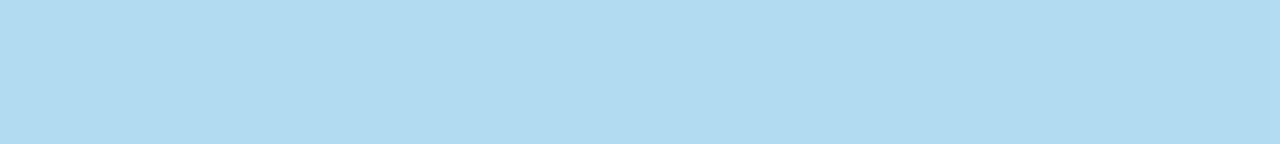
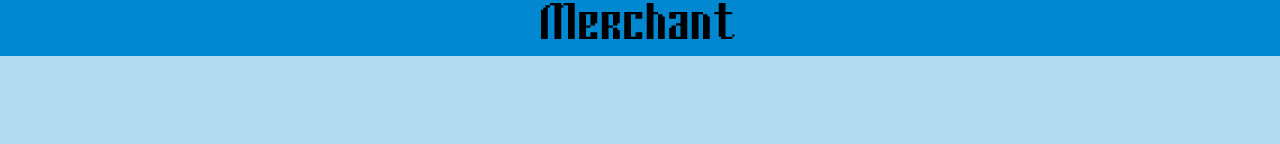
Before and after one commit to Lolodinus/merchant, a React (Create React App) app: page / in a window 1280 px wide. Shown: the top 144 px of the page. Built offline with nearby package versions, Linux system fonts and the light colour scheme.

Commit message:
add header

```diff
--- a/src/app/App.js
+++ b/src/app/App.js
@@ -1,5 +1,6 @@
 import React from 'react';
 
+import { Header } from "../components/header";
 import { Main } from "../pages/main";
 
 import style from './app.module.scss';
@@ -7,7 +8,9 @@ import style from './app.module.scss';
 
 export const App = () => {
 	return (
+
 		<div className={ style.App }>
+			<Header/>
 			<Main/>
 		</div>
 	);
--- a/src/app/app.module.scss
+++ b/src/app/app.module.scss
@@ -14,6 +14,7 @@ html, body, div[id=root] {
 .App {
   height: 100%;
   display: flex;
+  flex-direction: column;
   text-align: center;
   background-color: rgba($primary-color-dark, .3);
 };
--- /dev/null
+++ b/src/components/header/Header.jsx
@@ -0,0 +1,18 @@
+import React from "react";
+
+import style from "./header.module.scss";
+
+
+export const Header = () => {
+    return (
+        <header className={ style.header }>
+            <div className={ style.header__container }>
+                <div className={ style.header_row }>
+                    <div className={ style.header_left }></div>
+                    <div className={ style.header_center }>Merchant</div>
+                    <div className={ style.header_right }></div>
+                </div>
+            </div>
+        </header>
+    )
+}
--- /dev/null
+++ b/src/components/header/header.module.scss
@@ -0,0 +1,34 @@
+@import "../../shareStyle/palette";
+
+
+.header {
+    height: 60px;
+    background-color: $primary-color-dark;
+
+    .header__container {
+        height: 100%;
+        max-width: 1280px;
+        margin: auto;
+        padding: 0 15px;
+
+        .header_row {
+            height: 100%;
+            display: flex;
+
+            .header_left {
+                flex-basis: 40%;
+            };
+            .header_center {
+                flex: 1 0 20%;
+                display: flex;
+                justify-content: center;
+                align-items: center;
+
+                font-size: 45px;
+            };
+            .header_right {
+                flex-basis: 40%;
+            };
+        }
+    }
+}
--- /dev/null
+++ b/src/components/header/index.js
@@ -0,0 +1 @@
+export { Header } from "./Header";
--- a/src/components/itemsList/itemList.module.scss
+++ b/src/components/itemsList/itemList.module.scss
@@ -17,62 +17,3 @@ h3 {
     justify-content: center;
     flex-wrap: wrap;
 }
-
-.item {
-    display: block;
-    min-height: 200px;
-    height: auto;
-    width: 170px;
-    margin: 20px;
-    padding: 20px;
-    background-color: $primary-color-text;
-    align-self: start;
-
-    box-shadow: -10px 0 0 0 $primary-color-dark,
-                10px 0 0 0 $primary-color-dark,
-                0 -10px 0 0 $primary-color-dark,
-                0 10px 0 0 $primary-color-dark;
-
-    .item__title {
-        margin-top: -10px;
-        padding: 0 10px 10px 10px;
-        font-size: 20px;
-        color: $primary-color;
-    };
-    .item__img {
-        height: 80px;
-        margin: 0 -20px 0 -20px;
-        background-image: url("https://cdn2.scratch.mit.edu/get_image/gallery/26814265_200x130.png");
-        background-size: contain;
-        background-repeat: no-repeat;
-        background-position: center;
-        position: relative;
-    };
-    .item__price {
-        padding: 10px;
-        font-size: 24px;
-        color: $primary-color;
-    };
-    .item__btn {
-        display: flex;
-        align-items: center;
-        justify-content: center;
-        height: 40px;
-        width: 70%;
-        margin: 0 auto;
-        padding: 10px;
-        font-family: inherit;
-        font-size: 20px;
-        color: $primary-text-color;
-        border: 10px solid $accent-color;
-
-        &:hover,
-        &:focus {
-            background-color: $accent-color;
-            color: $primary-color-text;
-        };
-        &:active {
-            transform: scale(.95);
-        }
-    }
-}
--- a/src/pages/main/main.module.scss
+++ b/src/pages/main/main.module.scss
@@ -1,5 +1,6 @@
 .main {
     width: 100%;
+    height: 100%;
     .main__container {
         height: 100%;
         max-width: 1280px;
```
